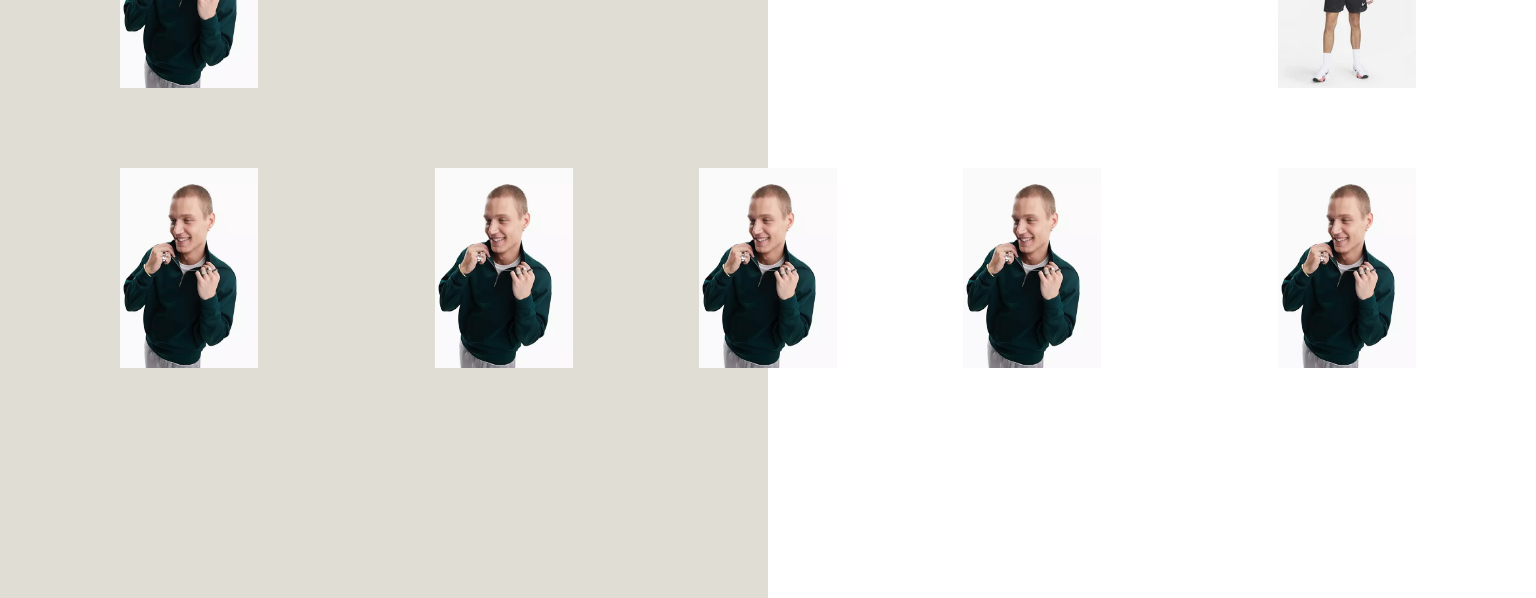
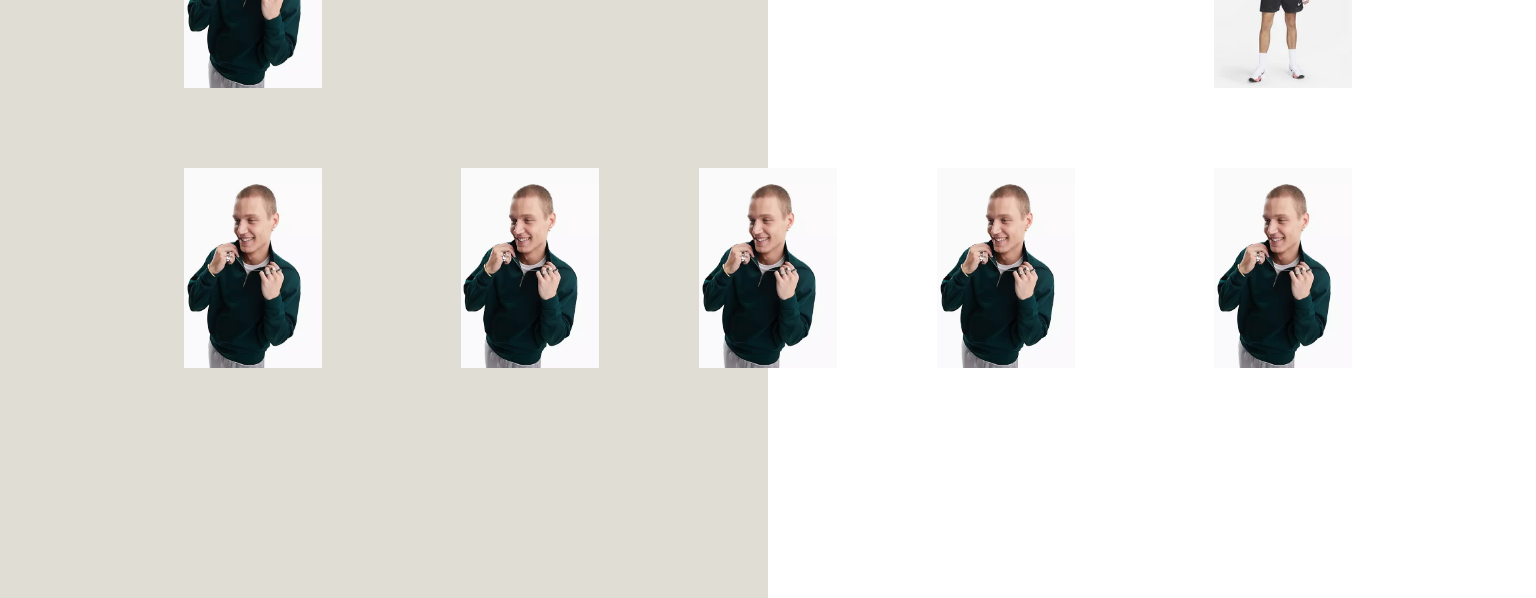
Before and after one commit to ThijsvanMeel/rkt, a plain HTML site: page index.html in a window 1536 px wide. Shown: the part 202-800 px from the top of the page. Drawn offline with nearby package versions, Linux system fonts and the light colour scheme.

Commit message:
container verandert

```diff
--- a/style.css
+++ b/style.css
@@ -6,6 +6,20 @@ body {
   height: 100%;
   background: linear-gradient(to left, #ffffff 50%, #e0ddd5 50%);
 }
+
+/* @media (min-width: 1400px) {
+  .container{
+      max-width: 1192px;
+  }
+} */
+
+@media (min-width: 1400px){
+  .container, .container-lg, .container-md, .container-sm, .container-xl, .container-xxl{
+    max-width: 1192px !important;
+  }
+}
+
+
 .titel {
     display: flex;
     justify-content: center;
```
